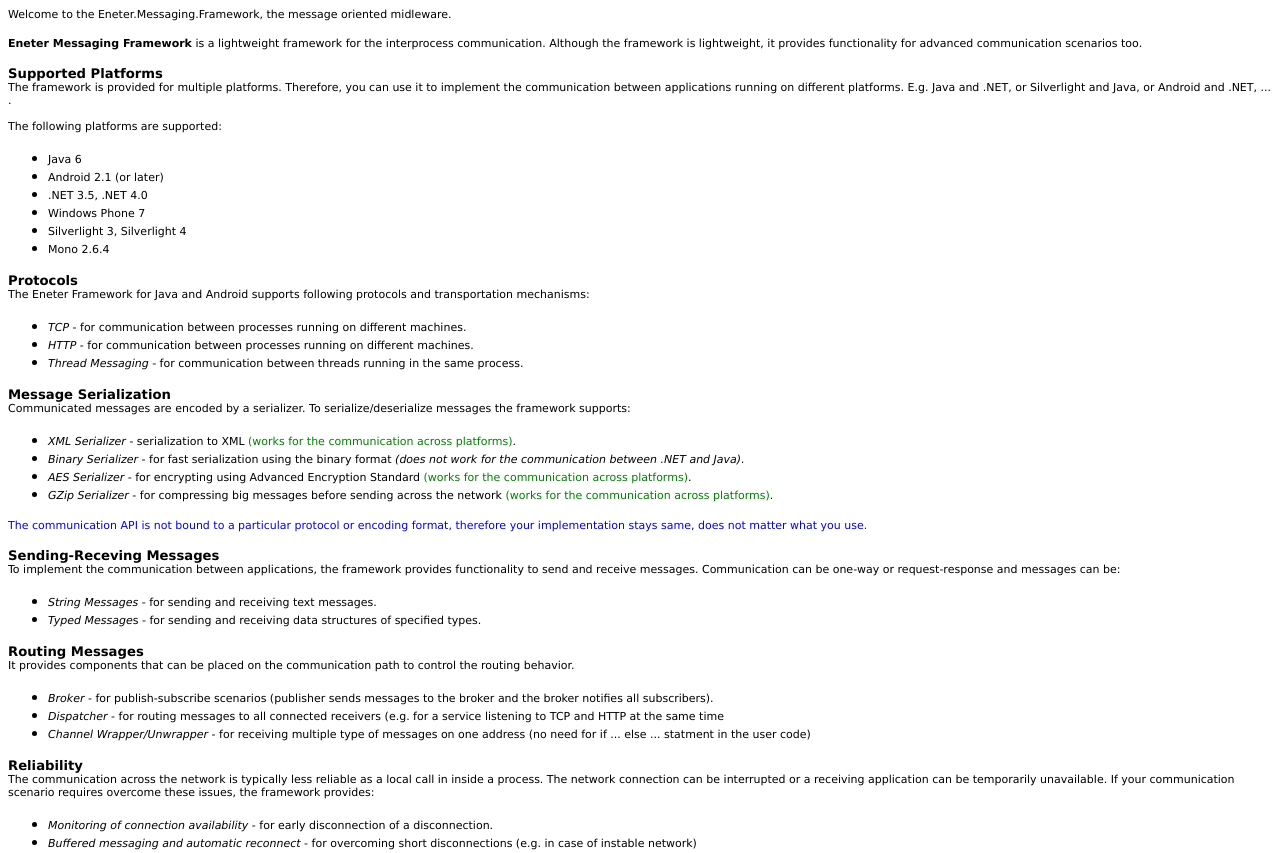
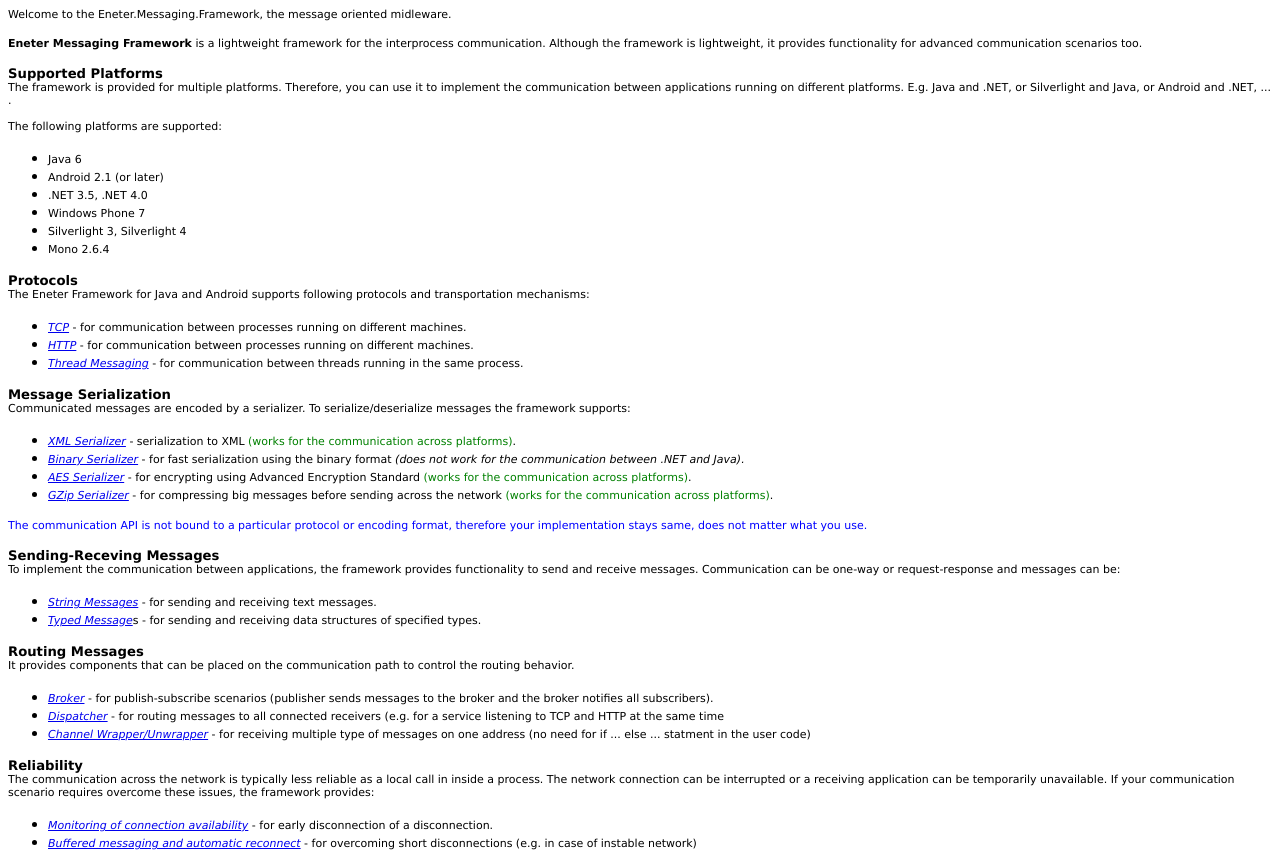
Before and after one commit to ng-eneter/eneter-java, a plain HTML site: page MessagingFramework/src/overview.html in a window 1280 px wide. Shown: the top 853 px of the page. Drawn offline with Linux system fonts and the light colour scheme.

Commit message:
doc update

```diff
--- a/MessagingFramework/src/overview.html
+++ b/MessagingFramework/src/overview.html
@@ -30,27 +30,25 @@
 			The Eneter Framework  for Java and Android supports following protocols and transportation mechanisms:</span></span></p>
 		<ul>
 			<li>
-				<span style="font-size: 11px;"><span style="font-family: verdana,geneva,sans-serif;"><em>TCP</em> - for communication between processes running on different machines.</span></span></li>
+				<span style="font-size: 11px;"><span style="font-family: verdana,geneva,sans-serif;"><em><a href="./eneter/messaging/messagingsystems/tcpmessagingsystem/package-summary.html">TCP</a></em> - for communication between processes running on different machines.</span></span></li>
 			<li>
-				<span style="font-size: 11px;"><span style="font-family: verdana,geneva,sans-serif;"><em>HTTP</em> - for communication between processes running on different machines.</span></span></li>
+				<span style="font-size: 11px;"><span style="font-family: verdana,geneva,sans-serif;"><em><a href="./eneter/messaging/messagingsystems/httpmessagingsystem/package-summary.html">HTTP</a></em> - for communication between processes running on different machines.</span></span></li>
 
 			<li>
-				<span style="font-size: 11px;"><span style="font-family: verdana,geneva,sans-serif;"><em>Thread Messaging</em> - for communication between threads running in the same process.</span></span></li>
+				<span style="font-size: 11px;"><span style="font-family: verdana,geneva,sans-serif;"><em><a href="./eneter/messaging/messagingsystems/threadmessagingsystem/package-summary.html">Thread Messaging</a></em> - for communication between threads running in the same process.</span></span></li>
 		</ul>
 		<p>
 			<span style="font-size: 11px;"><span style="font-family: verdana,geneva,sans-serif;"><strong><big>Message Serialization</big></strong><br />
 			Communicated messages  are encoded by a serializer. To serialize/deserialize messages the framework supports:</span></span></p>
 		<ul>
 			<li>
-				<span style="font-size: 11px;"><span style="font-family: verdana,geneva,sans-serif;"><em>XML Serializer</em> - serialization to XML <span style="color: rgb(0, 128, 0);">(works for the communication across platforms)</span>.</span></span></li>
-
+				<span style="font-size: 11px;"><span style="font-family: verdana,geneva,sans-serif;"><em><a href="./eneter/messaging/dataprocessing/serializing/XmlStringSerializer.html">XML Serializer</a></em> - serialization to XML <span style="color: rgb(0, 128, 0);">(works for the communication across platforms)</span>.</span></span></li>
 			<li>
-				<span style="font-size: 11px;"><span style="font-family: verdana,geneva,sans-serif;"><em>Binary Serializer</em> - for fast serialization using the binary format </span></span><span style="font-size: 11px;"><span style="font-family: verdana,geneva,sans-serif;"><em>(does not  work for the communication between .NET and Java).</em></span></span></li>
+				<span style="font-size: 11px;"><span style="font-family: verdana,geneva,sans-serif;"><em><a href="./eneter/messaging/dataprocessing/serializing/JavaBinarySerializer.html">Binary Serializer</a></em> - for fast serialization using the binary format </span></span><span style="font-size: 11px;"><span style="font-family: verdana,geneva,sans-serif;"><em>(does not  work for the communication between .NET and Java).</em></span></span></li>
 			<li>
-				<span style="font-size: 11px;"><span style="font-family: verdana,geneva,sans-serif;"><em>AES Serializer</em> - for encrypting using Advanced Encryption Standard <span style="color: rgb(0, 128, 0);">(works for the communication across platforms)</span>.</span></span></li>
-
+				<span style="font-size: 11px;"><span style="font-family: verdana,geneva,sans-serif;"><em><a href="./eneter/messaging/dataprocessing/serializing/AesSerializer.html">AES Serializer</a></em> - for encrypting using Advanced Encryption Standard <span style="color: rgb(0, 128, 0);">(works for the communication across platforms)</span>.</span></span></li>
 			<li>
-				<span style="font-size: 11px;"><span style="font-family: verdana,geneva,sans-serif;"><em>GZip Serializer</em> - for compressing big messages before sending across the network <span style="color: rgb(0, 128, 0);">(works for the communication across platforms)</span>.</span></span></li>
+				<span style="font-size: 11px;"><span style="font-family: verdana,geneva,sans-serif;"><em><a href="./eneter/messaging/dataprocessing/serializing/GZipSerializer.html">GZip Serializer</a></em> - for compressing big messages before sending across the network <span style="color: rgb(0, 128, 0);">(works for the communication across platforms)</span>.</span></span></li>
 		</ul>
 		<p>
 			<span style="color: rgb(0, 0, 255);"><span style="font-size: 11px;"><span style="font-family: verdana,geneva,sans-serif;">The communication API is not bound to a particular protocol or encoding format, therefore your implementation stays same, does not matter what you use.</span></span></span></p>
@@ -59,31 +57,31 @@
 			To implement the communication between applications, the framework provides functionality to send and receive messages. Communication can be one-way or request-response and messages can be:</span></span></p>
 		<ul>
 			<li>
-				<span style="font-size: 11px;"><span style="font-family: verdana,geneva,sans-serif;"><em>String Messages</em> - for sending and receiving text messages.</span></span></li>
+				<span style="font-size: 11px;"><span style="font-family: verdana,geneva,sans-serif;"><em><a href="./eneter/messaging/endpoints/stringmessages/package-summary.html">String Messages</a></em> - for sending and receiving text messages.</span></span></li>
 			<li>
-				<span style="font-size: 11px;"><span style="font-family: verdana,geneva,sans-serif;"><em>Typed Message</em>s - for sending and receiving data structures of specified types.</span></span></li>
+				<span style="font-size: 11px;"><span style="font-family: verdana,geneva,sans-serif;"><em><a href="./eneter/messaging/endpoints/typedmessages/package-summary.html">Typed Message</a></em>s - for sending and receiving data structures of specified types.</span></span></li>
 		</ul>
 		<p>
 			<span style="font-size: 11px;"><span style="font-family: verdana,geneva,sans-serif;"><strong><big>Routing Messages</big></strong><br />
 			It provides components that can be placed on the communication path to control the routing behavior.</span></span></p>
 		<ul>
 			<li>
-				<span style="font-size: 11px;"><span style="font-family: verdana,geneva,sans-serif;"><em>Broker</em> - for publish-subscribe scenarios (publisher sends messages to the broker and the broker notifies all subscribers).</span></span></li>
+				<span style="font-size: 11px;"><span style="font-family: verdana,geneva,sans-serif;"><em><a href="./eneter/messaging/nodes/broker/package-summary.html">Broker</a></em> - for publish-subscribe scenarios (publisher sends messages to the broker and the broker notifies all subscribers).</span></span></li>
 
 			<li>
-				<span style="font-size: 11px;"><span style="font-family: verdana,geneva,sans-serif;"><em>Dispatcher</em> - for routing messages to all connected receivers (e.g. for a service listening to TCP and HTTP at the same time</span></span></li>
+				<span style="font-size: 11px;"><span style="font-family: verdana,geneva,sans-serif;"><em><a href="./eneter/messaging/nodes/dispatcher/package-summary.html">Dispatcher</a></em> - for routing messages to all connected receivers (e.g. for a service listening to TCP and HTTP at the same time</span></span></li>
 
 			<li>
-				<span style="font-size: 11px;"><span style="font-family: verdana,geneva,sans-serif;"><em>Channel Wrapper/Unwrapper</em> - for receiving multiple type of messages on one address (no need for if ... else ... statment in the user code)</span></span></li>
+				<span style="font-size: 11px;"><span style="font-family: verdana,geneva,sans-serif;"><em><a href="./eneter/messaging/nodes/channelwrapper/package-summary.html">Channel Wrapper/Unwrapper</a></em> - for receiving multiple type of messages on one address (no need for if ... else ... statment in the user code)</span></span></li>
 		</ul>
 		<p>
 			<span style="font-size: 11px;"><span style="font-family: verdana,geneva,sans-serif;"><strong><big>Reliability</big></strong><br />
 			The communication across the network is typically less reliable as a local call in inside a process. The network connection can be interrupted or a receiving application can be temporarily unavailable. If your communication scenario requires overcome these issues, the framework provides:</span></span></p>
 		<ul>
 			<li>
-				<span style="font-size: 11px;"><span style="font-family: verdana,geneva,sans-serif;"><em>Monitoring of connection availability</em> - for early disconnection of a disconnection.</span></span></li>
+				<span style="font-size: 11px;"><span style="font-family: verdana,geneva,sans-serif;"><em><a href="./eneter/messaging/messagingsystems/composites/monitoredmessagingcomposit/package-summary.html">Monitoring of connection availability</a></em> - for early disconnection of a disconnection.</span></span></li>
 			<li>
-				<span style="font-size: 11px;"><span style="font-family: verdana,geneva,sans-serif;"><em>Buffered messaging and automatic reconnect</em> - for overcoming short disconnections (e.g. in case of instable network)</span></span></li>
+				<span style="font-size: 11px;"><span style="font-family: verdana,geneva,sans-serif;"><em><a href="./eneter/messaging/messagingsystems/composites/bufferedmessagingcomposit/package-summary.html">Buffered messaging and automatic reconnect</a></em> - for overcoming short disconnections (e.g. in case of instable network)</span></span></li>
 
 		</ul>
 		<p>
```
